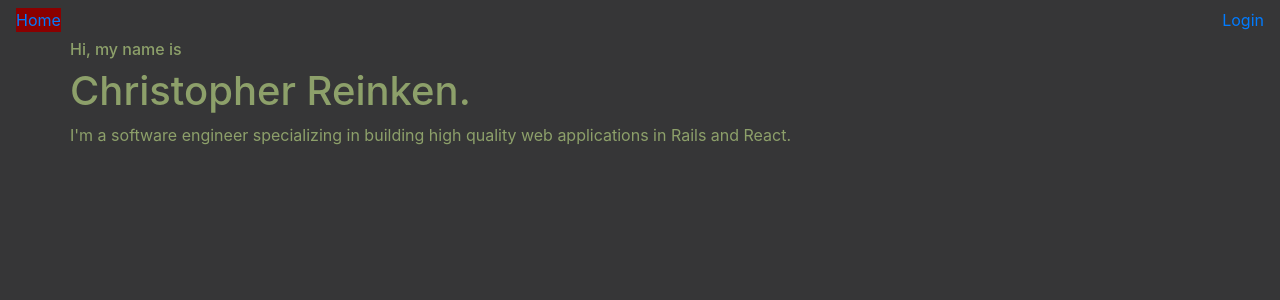
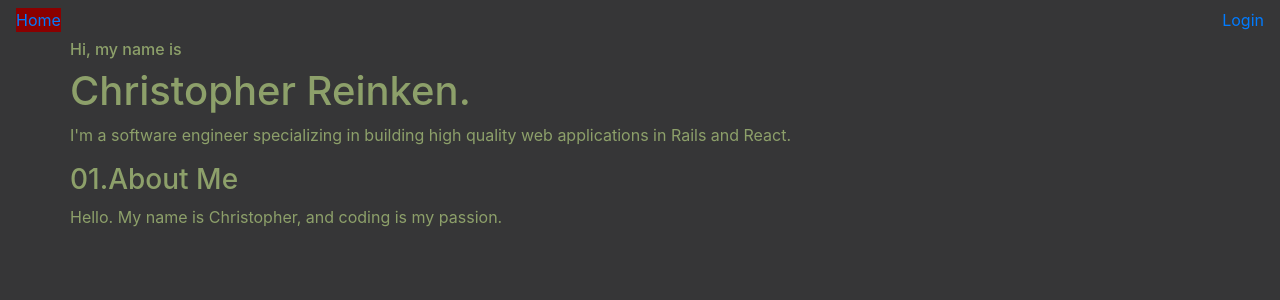
Before and after one commit to creinken/reinkendigital, a React (Create React App) app in the folder frontend/: page / in a window 1280 px wide. Shown: the top 300 px of the page. Built offline with nearby package versions, Linux system fonts and the light colour scheme.

Commit message:
boilerplated each section container

```diff
--- /dev/null
+++ b/frontend/src/components/About.js
@@ -0,0 +1,20 @@
+import React, { Component } from 'react';
+import { Container, Row } from 'react-bootstrap';
+
+class About extends Component {
+    render() {
+        return (
+            <Container>
+                <Row>
+                    <h3><span>01.</span>About Me</h3><hr/>
+                </Row>
+                <Row>
+                    <p>Hello. My name is Christopher, and coding is my passion.
+                    </p>
+                </Row>
+            </Container>
+        )
+    }
+}
+
+export default About
--- /dev/null
+++ b/frontend/src/components/Experience.js
@@ -0,0 +1,14 @@
+import React, { Component } from 'react';
+import { Container, Row } from 'react-bootstrap';
+
+class Experience extends Component {
+    render() {
+        return (
+            <Container>
+
+            </Container>
+        )
+    }
+}
+
+export default Experience
--- a/frontend/src/components/Introduction.js
+++ b/frontend/src/components/Introduction.js
@@ -1,5 +1,5 @@
 import React, { Component } from 'react';
-import { Container, Row, Col } from 'react-bootstrap';
+import { Container, Row } from 'react-bootstrap';
 
 class Introduction extends Component {
     render() {
--- /dev/null
+++ b/frontend/src/containers/Featured.js
@@ -0,0 +1,14 @@
+import React, { Component } from 'react';
+import { Container, Row } from 'react-bootstrap';
+
+class Featured extends Component {
+    render() {
+        return (
+            <Container>
+
+            </Container>
+        )
+    }
+}
+
+export default Featured
--- a/frontend/src/containers/Home.js
+++ b/frontend/src/containers/Home.js
@@ -1,13 +1,19 @@
 import React, { Component } from 'react';
-import { NavLink } from 'react-router-dom';
 import '../Home.css';
 import Introduction from '../components/Introduction';
+import About from '../components/About';
+import Experience from '../components/Experience';
+import Projects from './Projects';
 
 class Home extends Component {
 
     render() {
         return (
-            <Introduction/>
+            <>
+                <Introduction/>
+                <About/>
+                <Projects/>
+            </>
         )
     }
 }
--- /dev/null
+++ b/frontend/src/containers/Others.js
@@ -0,0 +1,14 @@
+import React, { Component } from 'react';
+import { Container, Row } from 'react-bootstrap';
+
+class Others extends Component {
+    render() {
+        return (
+            <Container>
+
+            </Container>
+        )
+    }
+}
+
+export default Others
--- /dev/null
+++ b/frontend/src/containers/Projects.js
@@ -0,0 +1,18 @@
+import React, { Component } from 'react';
+import { Container, Row } from 'react-bootstrap';
+import Featured from './Featured';
+import Others from './Others';
+
+
+class Projects extends Component {
+    render() {
+        return (
+            <Container>
+               <Featured/>
+               <Others/>
+            </Container>
+        )
+    }
+}
+
+export default Projects
```
